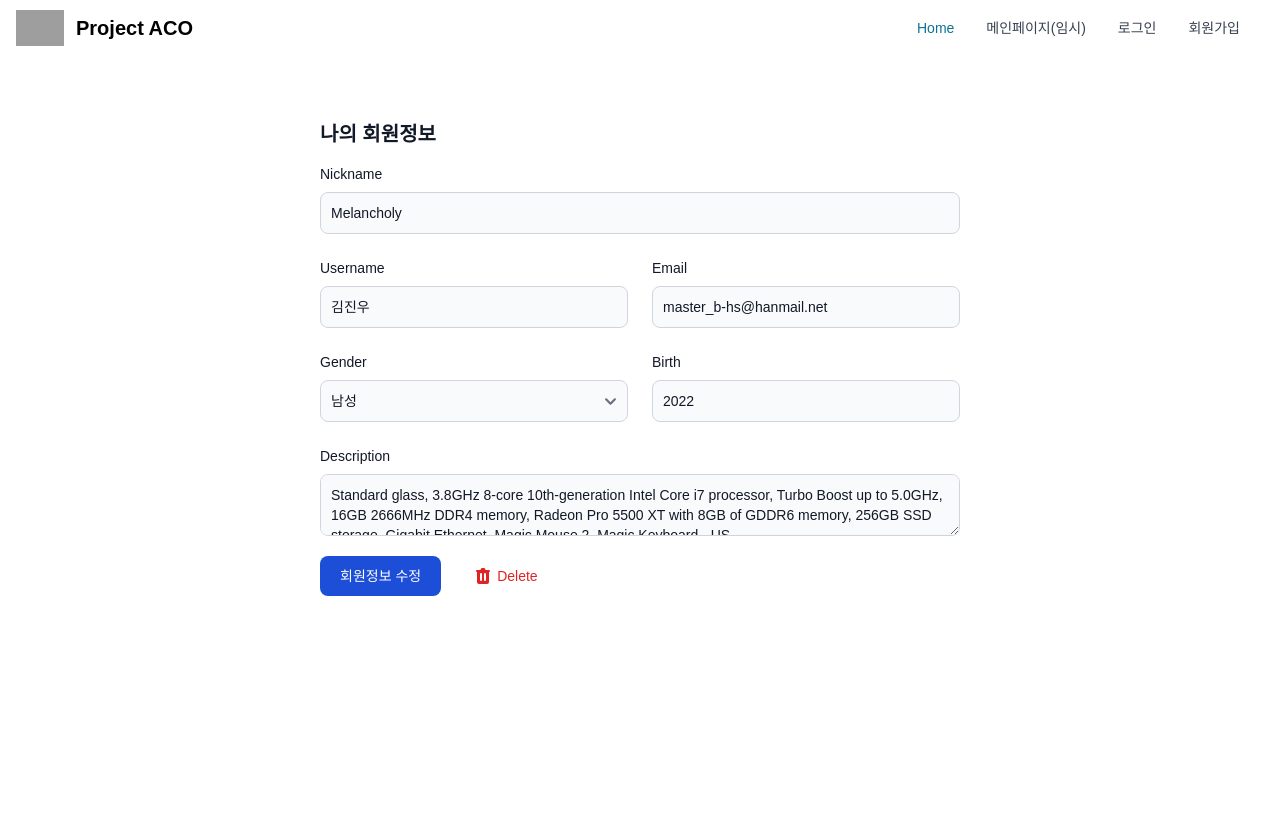
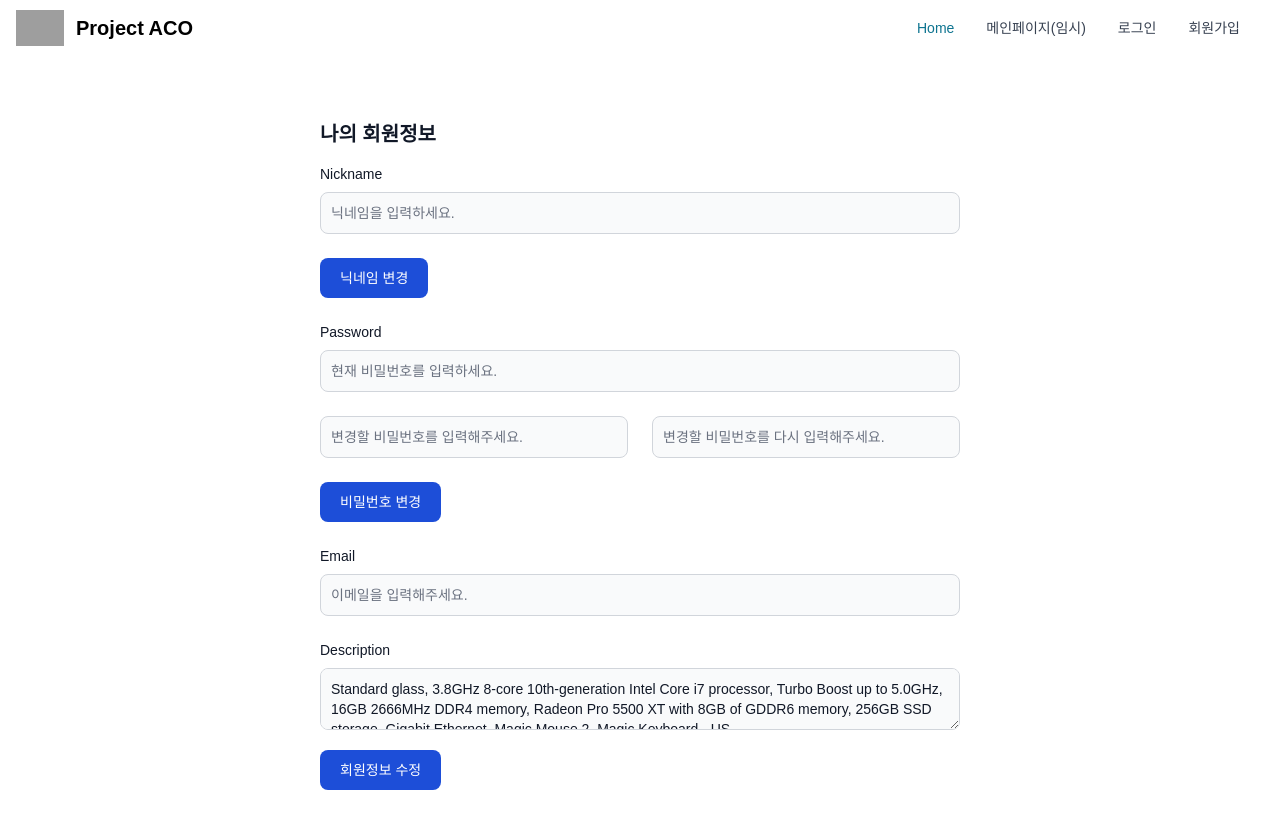
Before and after one commit to TEAM-ACO/aco-front, a Next.js app: page /mypage/MyPage in a window 1280 px wide. Shown: the top 828 px of the page. Before the commit the page ends 800 px from the top, so only its background shows below. Built offline with nearby package versions, Linux system fonts and the light colour scheme; grey boxes are pictures that could not be loaded.

Commit message:
changePass, changeNickname

```diff
--- a/actions/user.ts
+++ b/actions/user.ts
@@ -55,6 +55,25 @@ export const logout = createAsyncThunk('member/logout', async () => {
   }
 });
 
+export const changeNickname = createAsyncThunk('user/changeNickname', async (data, { rejectWithValue }) => {
+  try {
+    const response = await axios.post('/api/setting/changenickname', data);
+    return response.data;
+  } catch (error) {
+    return rejectWithValue((error as AxiosError).response?.data);
+  }
+});
+
+export const changePassword = createAsyncThunk('user/changePassword', async (data, { rejectWithValue }) => {
+  console.log(data);
+  try {
+    const response = await axios.post('/api/setting/changepassword', data);
+    return response.data;
+  } catch (error) {
+    return rejectWithValue((error as AxiosError).response?.data);
+  }
+});
+
 export const findPasswordEmail = createAsyncThunk<findPasswordEmailRequestData, findPasswordEmailRequestData>(
   'member/findpasswordemail',
   async (data, { rejectWithValue }) => {
--- a/features/userSlice.ts
+++ b/features/userSlice.ts
@@ -1,5 +1,14 @@
 import { createSlice, PayloadAction } from '@reduxjs/toolkit';
-import { findPasswordEmail, findpassAuthRequest, loadMyInfo, loadUser, login, logout } from '@actions/user';
+import {
+  changeNickname,
+  changePassword,
+  findPasswordEmail,
+  findpassAuthRequest,
+  loadMyInfo,
+  loadUser,
+  login,
+  logout,
+} from '@actions/user';
 
 export interface IUser {
   email: string;
@@ -32,6 +41,12 @@ export interface IUserState {
   logoutLoading: boolean;
   logoutDone: boolean;
   logoutError: unknown | null;
+  changeNicknameLoading: boolean; // 닉네임 변경 시도중
+  changeNicknameDone: boolean;
+  changeNicknameError: unknown | null;
+  changePasswordLoading: boolean; // 닉네임 변경 시도중
+  changePasswordDone: boolean;
+  changePasswordError: unknown | null;
   findpasswordLoading: boolean; // 비밀번호 찾기
   findpasswordDone: boolean;
   findpasswordError: unknown | null;
@@ -61,6 +76,14 @@ const initialState: IUserState = {
   logoutLoading: false, // 로그아웃
   logoutDone: false,
   logoutError: null,
+
+  changeNicknameLoading: false, // 닉네임 변경
+  changeNicknameDone: false,
+  changeNicknameError: null,
+
+  changePasswordLoading: false, // 비밀번호 변경
+  changePasswordDone: false,
+  changePasswordError: null,
 
   findpasswordLoading: false, // 비밀번호 찾기
   findpasswordDone: false,
@@ -140,6 +163,36 @@ const userSlice = createSlice({
         state.logoutLoading = false;
         state.logoutError = action.payload;
       })
+      // changeNickname
+      .addCase(changeNickname.pending, (state) => {
+        state.changeNicknameLoading = true;
+        state.changeNicknameDone = false;
+        state.changeNicknameError = null;
+      })
+      .addCase(changeNickname.fulfilled, (state, action) => {
+        state.changeNicknameLoading = false;
+        state.changeNicknameDone = true;
+        state.me.nickname = action.payload.nickname;
+      })
+      .addCase(changeNickname.rejected, (state, action) => {
+        state.changeNicknameLoading = false;
+        state.changeNicknameError = action.payload;
+      })
+      // changePassword
+      .addCase(changePassword.pending, (state) => {
+        state.changePasswordLoading = true;
+        state.changePasswordDone = false;
+        state.changePasswordError = null;
+      })
+      .addCase(changePassword.fulfilled, (state, action) => {
+        state.changePasswordLoading = false;
+        state.changePasswordDone = true;
+        state.me = action.payload.password;
+      })
+      .addCase(changePassword.rejected, (state, action) => {
+        state.changePasswordLoading = false;
+        state.changePasswordError = action.payload;
+      })
       // FindPassword
       .addCase(findPasswordEmail.pending, (state: IUserState) => {
         state.findpasswordLoading = true;
--- a/pages/mainpage/PostCard.tsx
+++ b/pages/mainpage/PostCard.tsx
@@ -21,7 +21,7 @@ const PostCard = ({ post }: PostProps) => {
     const [favorite, setFavorite] = useState<boolean>(false);
 
     const onFavoriteToggle = useCallback(() => {
-        dispatch(likePost({ like: favorite }))
+        dispatch(likePost({ liked: favorite }))
         setFavorite((prev) => !prev)
     }, [])
 
@@ -31,7 +31,8 @@ const PostCard = ({ post }: PostProps) => {
                 <div className="rounded overflow-hidden shadow-lg pb-7">
                     {/* 캐러셀 임시 */}
                     <div className="h-56 sm:h-64 xl:h-80 2xl:h-96">
-                        <Carousel className='px-6 py-4 carousel-class' slide={false}>
+                        <div>
+                            <Carousel className='px-6 py-4 xl:h-80  carousel-class' slide={false}>
                                 {post.articleImagesNames.map((articleImages) => {
                                     return (
                                         <PostImage key={articleImages} articleImages={articleImages} />
@@ -64,6 +65,7 @@ const PostCard = ({ post }: PostProps) => {
                                 alt="..."
                             /> */}
                             </Carousel>
+                        </div>
                     </div>
                     <div className="px-6 py-4">
                         {/* 게시글 Dropdown */}
--- a/pages/mypage/MyPage.tsx
+++ b/pages/mypage/MyPage.tsx
@@ -1,41 +1,140 @@
-import React from 'react'
+import React, { useEffect, useState, useCallback } from 'react'
+import { useAppDispatch, useAppSelector } from '@store/config'
+import { changeNickname, changePassword } from '@actions/user';
+import { Spinner } from 'flowbite-react';
 
 const MyPageForm = () => {
+    const dispatch = useAppDispatch();
+    const { me, changeNicknameLoading, changeNicknameDone, changeNicknameError,
+        changePasswordDone, changePasswordError, changePasswordLoading
+    } = useAppSelector((state) => state.user);
+
+    // 닉네임 변경
+    const [nickname, setNickname] = useState('');
+    const onChangeNickname = useCallback((e: React.ChangeEvent<HTMLInputElement>) => {
+        setNickname(e.target.value);
+    }, [nickname]);
+
+    useEffect(() => {
+        if (nickname) {
+            if (changeNicknameDone) {
+                alert('닉네임이 변경 되었습니다.');
+            }
+            if (changeNicknameError) {
+                alert(changeNicknameError);
+            }
+        }
+    }, [changeNicknameDone, changeNicknameError]);
+
+    const onNicknameSubmit = useCallback(() => {
+        dispatch(changeNickname({ nickname }));
+    }, [nickname]);
+
+    // 비밀번호 변경
+    const [currentPassword, setCurrentPassword] = useState('');
+    const [password, setPassword] = useState('');
+    const [rePassword, setRePassword] = useState('');
+    const onChangeCurrentPassword = useCallback((e: React.ChangeEvent<HTMLInputElement>) => {
+        setCurrentPassword(e.target.value);
+    }, [currentPassword]);
+    const onChangePassword = useCallback((e: React.ChangeEvent<HTMLInputElement>) => {
+        setPassword(e.target.value);
+    }, [password]);
+    const onChangeRePassword = useCallback((e: React.ChangeEvent<HTMLInputElement>) => {
+        setRePassword(e.target.value);
+    }, [rePassword]);
+
+    useEffect(() => {
+        if (rePassword) {
+            if (changePasswordDone) {
+                alert('비밀번호가 변경되었습니다.');
+            }
+            if (changePasswordError) {
+                alert(changePasswordError);
+            }
+        }
+    }, [changePasswordDone, changePasswordError]);
+
+    const onPasswordSubmit = useCallback(() => {
+        dispatch(changePassword({ cpassword: currentPassword, upassword: rePassword }));
+    }, [password]);
+
     return (
         <section className="bg-white dark:bg-gray-900">
             <div className="max-w-2xl px-4 py-8 mx-auto lg:py-16">
                 <h2 className="mb-4 text-xl font-bold text-gray-900 dark:text-white">나의 회원정보</h2>
-                <form action="#">
                 <div className="grid gap-4 mb-4 sm:grid-cols-2 sm:gap-6 sm:mb-5">
                     <div className="sm:col-span-2">
                         <label
-                                htmlFor="name"
-                                className="block mb-2 text-sm font-medium text-gray-900 dark:text-white">
-                                Nickname
-                            </label>
+                            htmlFor="nickname"
+                            className="block mb-2 text-sm font-medium text-gray-900 dark:text-white">Nickname</label>
                         <input
-                                type="text"
+                            type="email"
                             name="nickname"
                             id="nickname"
                             className="bg-gray-50 border border-gray-300 text-gray-900 text-sm rounded-lg focus:ring-primary-600 focus:border-primary-600 block w-full p-2.5 dark:bg-gray-700 dark:border-gray-600 dark:placeholder-gray-400 dark:text-white dark:focus:ring-primary-500 dark:focus:border-primary-500"
-                                value="Melancholy"
-                                placeholder="닉네임을 입력해주세요."
+                            placeholder="닉네임을 입력하세요."
+                            value={nickname}
+                            onChange={onChangeNickname}
                             required />
                     </div>
                     <div className="w-full">
+                        <button type="button"
+                            className="text-white bg-primary-700 hover:bg-primary-800 focus:ring-4 focus:outline-none focus:ring-primary-300 font-medium rounded-lg text-sm px-5 py-2.5 text-center dark:bg-primary-600 dark:hover:bg-primary-700 dark:focus:ring-primary-800"
+                            onClick={onNicknameSubmit}
+                        >
+                            {changeNicknameLoading ?
+                                <Spinner aria-label="Default status example" /> :
+                                '닉네임 변경'
+                            }
+                        </button>
+                    </div>
+                    <div className="sm:col-span-2">
                         <label
-                                htmlFor="Username"
-                                className="block mb-2 text-sm font-medium text-gray-900 dark:text-white">Username</label>
+                            htmlFor="password"
+                            className="block mb-2 text-sm font-medium text-gray-900 dark:text-white">Password</label>
                         <input
-                                type="text"
-                                name="Username"
-                                id="Username"
+                            type="password"
+                            name="password"
+                            id="password"
                             className="bg-gray-50 border border-gray-300 text-gray-900 text-sm rounded-lg focus:ring-primary-600 focus:border-primary-600 block w-full p-2.5 dark:bg-gray-700 dark:border-gray-600 dark:placeholder-gray-400 dark:text-white dark:focus:ring-primary-500 dark:focus:border-primary-500"
-                                value="김진우"
-                                placeholder="이름을 입력하세요."
+                            placeholder="현재 비밀번호를 입력하세요."
+                            onChange={onChangeCurrentPassword}
                             required />
                     </div>
                     <div className="w-full">
+                        <input
+                            type="password"
+                            name="repass"
+                            id="repass"
+                            className="bg-gray-50 border border-gray-300 text-gray-900 text-sm rounded-lg focus:ring-primary-600 focus:border-primary-600 block w-full p-2.5 dark:bg-gray-700 dark:border-gray-600 dark:placeholder-gray-400 dark:text-white dark:focus:ring-primary-500 dark:focus:border-primary-500"
+                            placeholder="변경할 비밀번호를 입력해주세요."
+                            onChange={onChangePassword}
+                            required />
+                    </div>
+                    <div className="w-full">
+                        <input
+                            type="password"
+                            name="repass2"
+                            id="repass2"
+                            className="bg-gray-50 border border-gray-300 text-gray-900 text-sm rounded-lg focus:ring-primary-600 focus:border-primary-600 block w-full p-2.5 dark:bg-gray-700 dark:border-gray-600 dark:placeholder-gray-400 dark:text-white dark:focus:ring-primary-500 dark:focus:border-primary-500"
+                            placeholder="변경할 비밀번호를 다시 입력해주세요."
+                            onChange={onChangeRePassword}
+                            required />
+                    </div>
+                    <div className="w-full">
+                        <button
+                            type="button"
+                            className="text-white bg-primary-700 hover:bg-primary-800 focus:ring-4 focus:outline-none focus:ring-primary-300 font-medium rounded-lg text-sm px-5 py-2.5 text-center dark:bg-primary-600 dark:hover:bg-primary-700 dark:focus:ring-primary-800"
+                            onClick={onPasswordSubmit}
+                        >
+                            {changePasswordLoading ?
+                                <Spinner aria-label="Default status example" /> :
+                                '비밀번호 변경'
+                            }
+                        </button>
+                    </div>
+                    <div className="sm:col-span-2">
                         <label
                             htmlFor="price"
                             className="block mb-2 text-sm font-medium text-gray-900 dark:text-white">
@@ -46,11 +145,11 @@ const MyPageForm = () => {
                             name="email"
                             id="email"
                             className="bg-gray-50 border border-gray-300 text-gray-900 text-sm rounded-lg focus:ring-primary-600 focus:border-primary-600 block w-full p-2.5 dark:bg-gray-700 dark:border-gray-600 dark:placeholder-gray-400 dark:text-white dark:focus:ring-primary-500 dark:focus:border-primary-500"
-                                value="master_b-hs@hanmail.net"
                             placeholder="이메일을 입력해주세요."
+                            readOnly
                             required />
                     </div>
-                        <div>
+                    {/* <div>
                         <label
                             htmlFor="gender"
                             className="block mb-2 text-sm font-medium text-gray-900 dark:text-white">
@@ -79,7 +178,7 @@ const MyPageForm = () => {
                             value="2022"
                             placeholder="Ex. 12"
                             required />
-                        </div>
+                    </div> */}
                     <div className="sm:col-span-2">
                         <label htmlFor="description" className="block mb-2 text-sm font-medium text-gray-900 dark:text-white">Description</label>
                         <textarea id="description" className="block p-2.5 w-full text-sm text-gray-900 bg-gray-50 rounded-lg border border-gray-300 focus:ring-primary-500 focus:border-primary-500 dark:bg-gray-700 dark:border-gray-600 dark:placeholder-gray-400 dark:text-white dark:focus:ring-primary-500 dark:focus:border-primary-500" placeholder="Write a product description here...">Standard glass, 3.8GHz 8-core 10th-generation Intel Core i7 processor, Turbo Boost up to 5.0GHz, 16GB 2666MHz DDR4 memory, Radeon Pro 5500 XT with 8GB of GDDR6 memory, 256GB SSD storage, Gigabit Ethernet, Magic Mouse 2, Magic Keyboard - US</textarea>
@@ -89,12 +188,11 @@ const MyPageForm = () => {
                     <button type="submit" className="text-white bg-primary-700 hover:bg-primary-800 focus:ring-4 focus:outline-none focus:ring-primary-300 font-medium rounded-lg text-sm px-5 py-2.5 text-center dark:bg-primary-600 dark:hover:bg-primary-700 dark:focus:ring-primary-800">
                         회원정보 수정
                     </button>
-                        <button type="button" className="text-red-600 inline-flex items-center hover:text-white border border-red-600 hover:bg-red-600 focus:ring-4 focus:outline-none focus:ring-red-300 font-medium rounded-lg text-sm px-5 py-2.5 text-center dark:border-red-500 dark:text-red-500 dark:hover:text-white dark:hover:bg-red-600 dark:focus:ring-red-900">
+                    {/* <button type="button" className="text-red-600 inline-flex items-center hover:text-white border border-red-600 hover:bg-red-600 focus:ring-4 focus:outline-none focus:ring-red-300 font-medium rounded-lg text-sm px-5 py-2.5 text-center dark:border-red-500 dark:text-red-500 dark:hover:text-white dark:hover:bg-red-600 dark:focus:ring-red-900">
                         <svg className="w-5 h-5 mr-1 -ml-1" fill="currentColor" viewBox="0 0 20 20" xmlns="http://www.w3.org/2000/svg"><path fillRule="evenodd" d="M9 2a1 1 0 00-.894.553L7.382 4H4a1 1 0 000 2v10a2 2 0 002 2h8a2 2 0 002-2V6a1 1 0 100-2h-3.382l-.724-1.447A1 1 0 0011 2H9zM7 8a1 1 0 012 0v6a1 1 0 11-2 0V8zm5-1a1 1 0 00-1 1v6a1 1 0 102 0V8a1 1 0 00-1-1z" clipRule="evenodd"></path></svg>
                         Delete
-                        </button>
+                    </button> */}
                 </div>
-                </form>
             </div>
         </section>
     )
```
Also changed, not shown: actions/post.ts (+4 -4 lines). Lines whose indentation alone changed are shown as unchanged.
